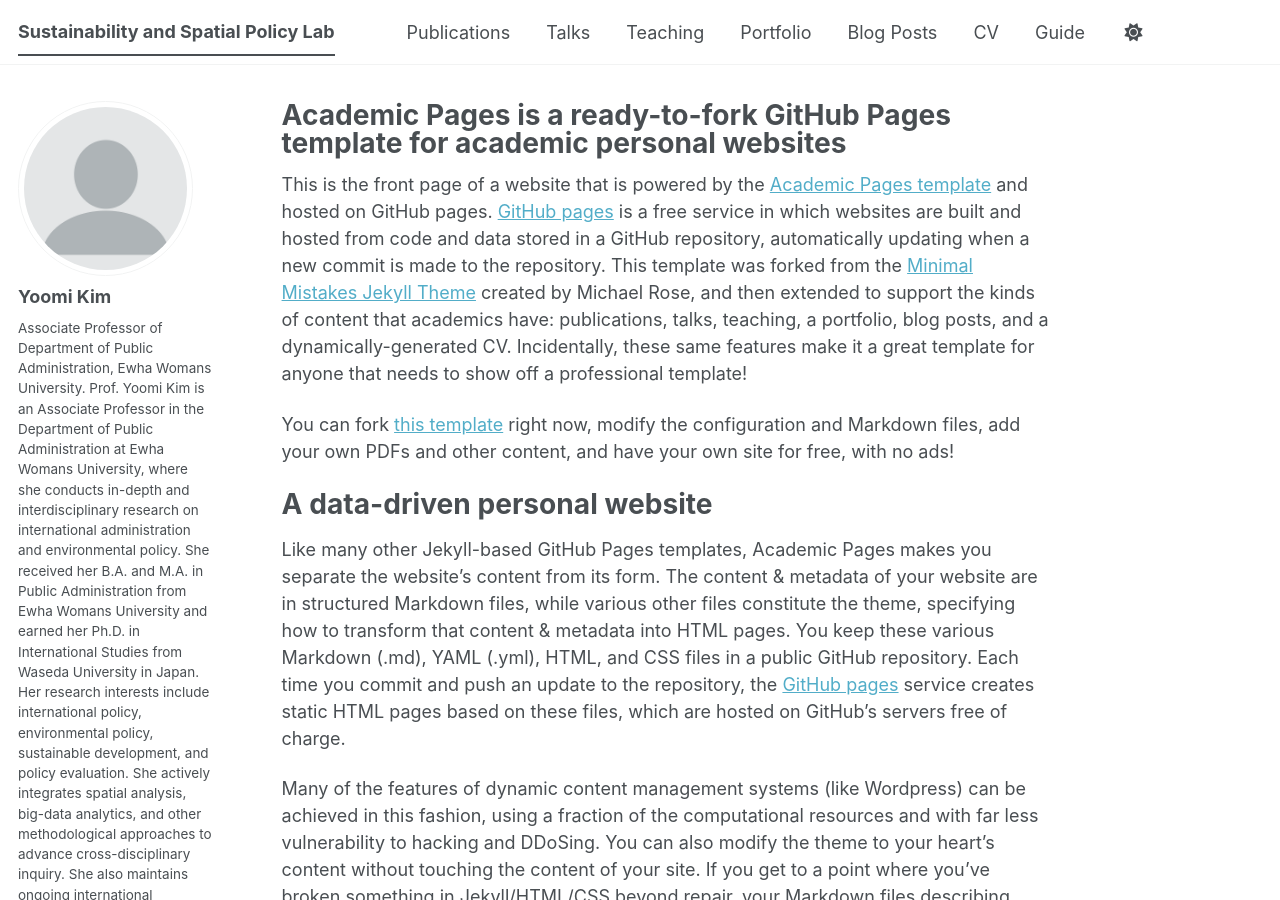
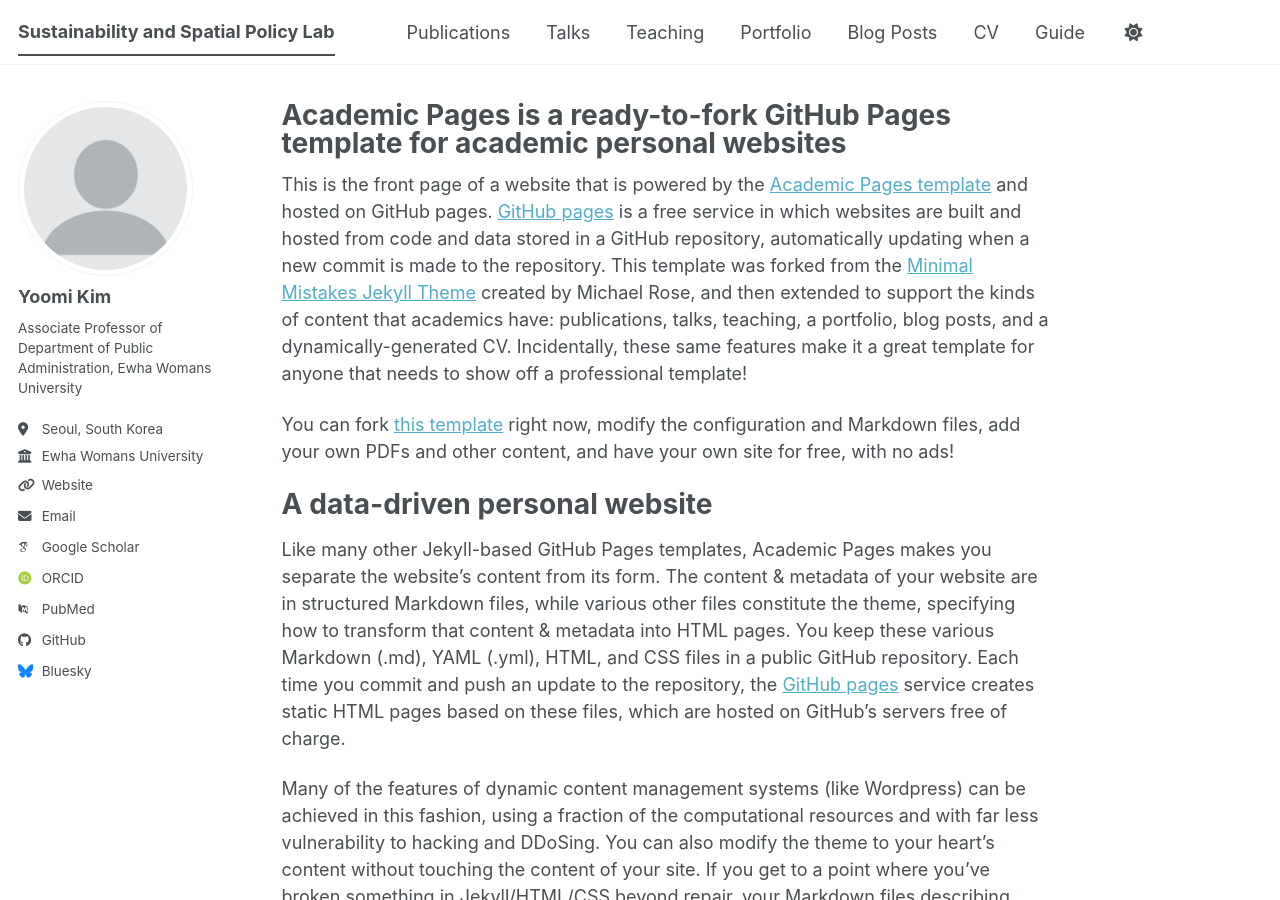
Before and after one commit to ymkim-ssplab/ymkim-ssplab.github.io, a Jekyll site: the page built from _pages/about.md, in a window 1280 px wide and 900 px high. Built offline with Jekyll 4.4.1, drawn with Linux system fonts in a browser that asks for light colours; some web fonts are replaced; a script bundle is joined from its source files by our own code; library files that are not in the unit come from our copies; some of the changed text lies outside the part shown.

Commit message:
Update _config.yml

```diff
--- a/_config.yml
+++ b/_config.yml
@@ -26,7 +26,7 @@
   avatar           : "profile.png"
   name             : "Yoomi Kim"
   pronouns         : # example: "she/her"
-  bio              : "Associate Professor of Department of Public Administration, Ewha Womans University. Prof. Yoomi Kim is an Associate Professor in the Department of Public Administration at Ewha Womans University, where she conducts in-depth and interdisciplinary research on international administration and environmental policy. She received her B.A. and M.A. in Public Administration from Ewha Womans University and earned her Ph.D. in International Studies from Waseda University in Japan. Her research interests include international policy, environmental policy, sustainable development, and policy evaluation. She actively integrates spatial analysis, big-data analytics, and other methodological approaches to advance cross-disciplinary inquiry. She also maintains ongoing international collaborations with scholars in Japan, the United States, China, and beyond through joint research and global projects. Her work has appeared in leading domestic and international journals, including Global Environmental Politics and Stochastic Environmental Research and Risk Assessment."
+  bio              : "Associate Professor of Department of Public Administration, Ewha Womans University"
   location         : "Seoul, South Korea"
   employer         : "Ewha Womans University"
   uri              : https://www.ewha.ac.kr/ewhaen/professor/info.do?mode=view&pId=Ue2Q3ja4I5vRBFg5aG19Sw%3D%3D
```
